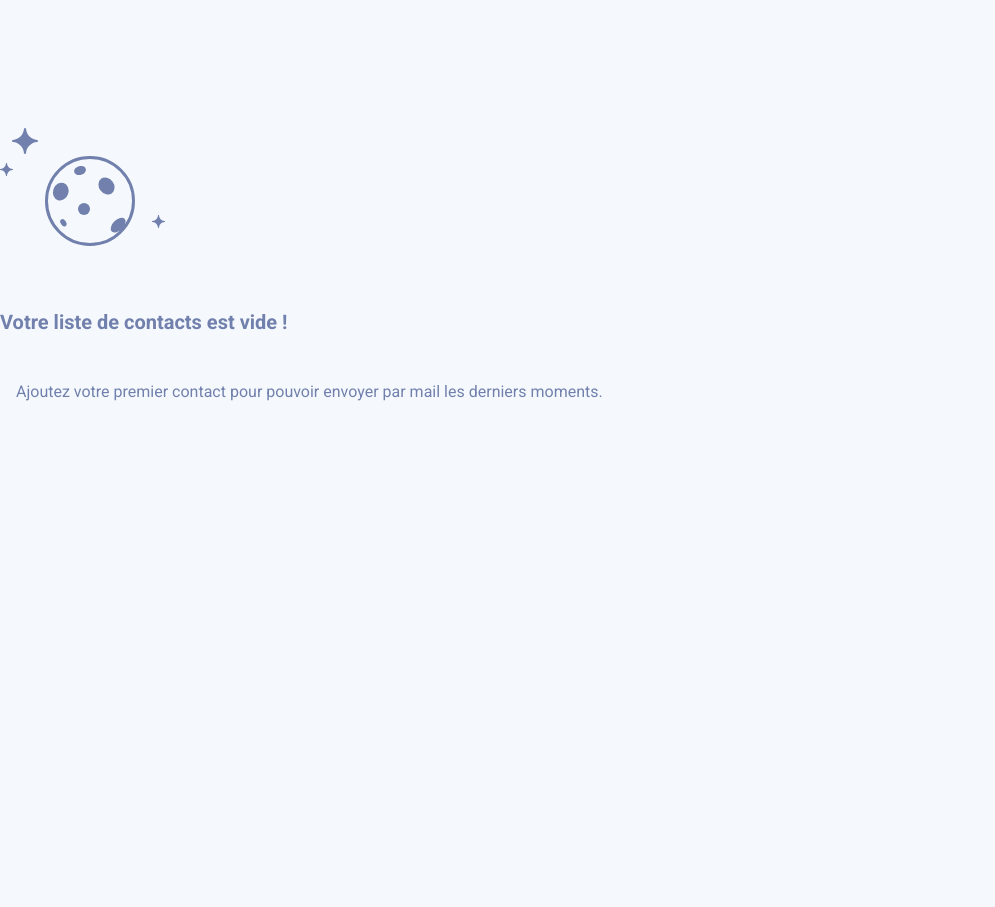
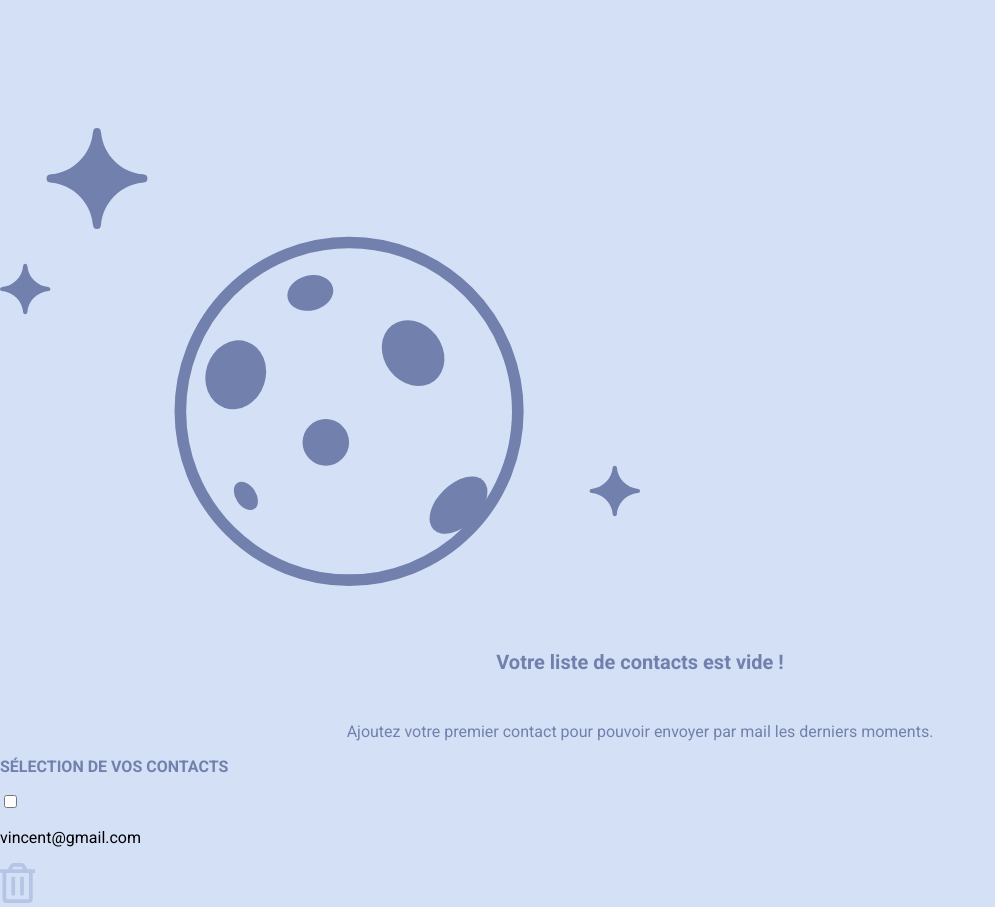
Before and after one commit to Refsone/TinyHappy-Project-3, a React (Create React App) app: page /share in a window 1280 px wide. Shown: the whole page, without its empty margins (0-995 px from the left). Before the commit the page ends 800 px from the top, so only its background shows below. Built offline with nearby package versions, Linux system fonts and the light colour scheme.

Commit message:
create SelectContacts ZeroContact trash-alt-regular-blue.svg

```diff
--- a/src/components/share/CardContacts.css
+++ b/src/components/share/CardContacts.css
@@ -1,25 +1,3 @@
-*, ::before, ::after {
-  background-color: #F5F9FD;
-  box-sizing: border-box;
+.card-contacts {
+  background-color: #D4E0F6;
 }
-
-html {
-  font-size: 16px;
-}
-
-html {
-  font-size: 16px;
-  font-family: 'Roboto', sans-serif;
-}
-
-.moon {
-  margin-top: 8em;
-}
-
-.CardContacts-h3 {
-  margin-top: 3em;
-}
-
-.CardContacts-p {
-  margin: 3em 1em 1em;
-}
--- a/src/components/share/CardContacts.js
+++ b/src/components/share/CardContacts.js
@@ -1,15 +1,16 @@
 import React from 'react'
 
+import SelectContacts from './SelectContacts'
+import ZeroContact from './ZeroContact'
+
 import './CardContacts.css'
-import moon from '../../images/share-moon.svg'
 
 class CardContacts extends React.Component {
   render () {
     return (
-      <div>
-        <img className='moon' alt='moon' src={moon} />
-        <h3 className='bold-20px-grey CardContacts-h3'>Votre liste de contacts est vide !</h3>
-        <p className='regular-16px-grey CardContacts-p'>Ajoutez votre premier contact pour pouvoir envoyer par mail les derniers moments.</p>
+      <div className='card-contacts'>
+        <ZeroContact />
+        <SelectContacts />
       </div>
     )
   }
--- /dev/null
+++ b/src/components/share/SelectContacts.css
@@ -0,0 +1,3 @@
+.radiobox {
+  border-radius: 50%;
+}
--- /dev/null
+++ b/src/components/share/SelectContacts.js
@@ -0,0 +1,22 @@
+import React from 'react'
+
+import bin from '../../images/trash-alt-regular-blue.svg'
+import '../commons/Fonts.css'
+import './SelectContacts.css'
+
+class SelectContacts extends React.Component {
+  render () {
+    return (
+      <div>
+        <p className='bold-16px-grey'>SÉLECTION DE VOS CONTACTS</p>
+        <div>
+          <input className='radiobox' type='checkbox' id='checkbox' value='checkbox' />
+          <p>vincent@gmail.com</p>
+          <img alt='bin' src={bin} />
+        </div>
+      </div>
+    )
+  }
+}
+
+export default SelectContacts
--- /dev/null
+++ b/src/components/share/ZeroContact.css
@@ -0,0 +1,16 @@
+.moon {
+  margin-top: 8em;
+  margin-left: auto;
+  margin-right: auto;
+  width: 50%
+}
+
+.CardContacts-h3 {
+  margin-top: 3em;
+  text-align: center;
+}
+
+.CardContacts-p {
+  margin: 3em 1em 1em;
+  text-align: center;
+}
--- /dev/null
+++ b/src/components/share/ZeroContact.js
@@ -0,0 +1,18 @@
+import React from 'react'
+
+import './ZeroContact.css'
+import moon from '../../images/share-moon.svg'
+
+class ZeroContact extends React.Component {
+  render () {
+    return (
+      <div>
+        <img className='moon' alt='moon' src={moon} />
+        <h3 className='bold-20px-grey CardContacts-h3'>Votre liste de contacts est vide !</h3>
+        <p className='regular-16px-grey CardContacts-p'>Ajoutez votre premier contact pour pouvoir envoyer par mail les derniers moments.</p>
+      </div>
+    )
+  }
+}
+
+export default ZeroContact
```
Also changed, not shown: src/serviceWorker.js (+34 -35 lines), src/images/trash-alt-regular-blue.svg (added), 1 other file (tests, documents, lock files or other folders).
